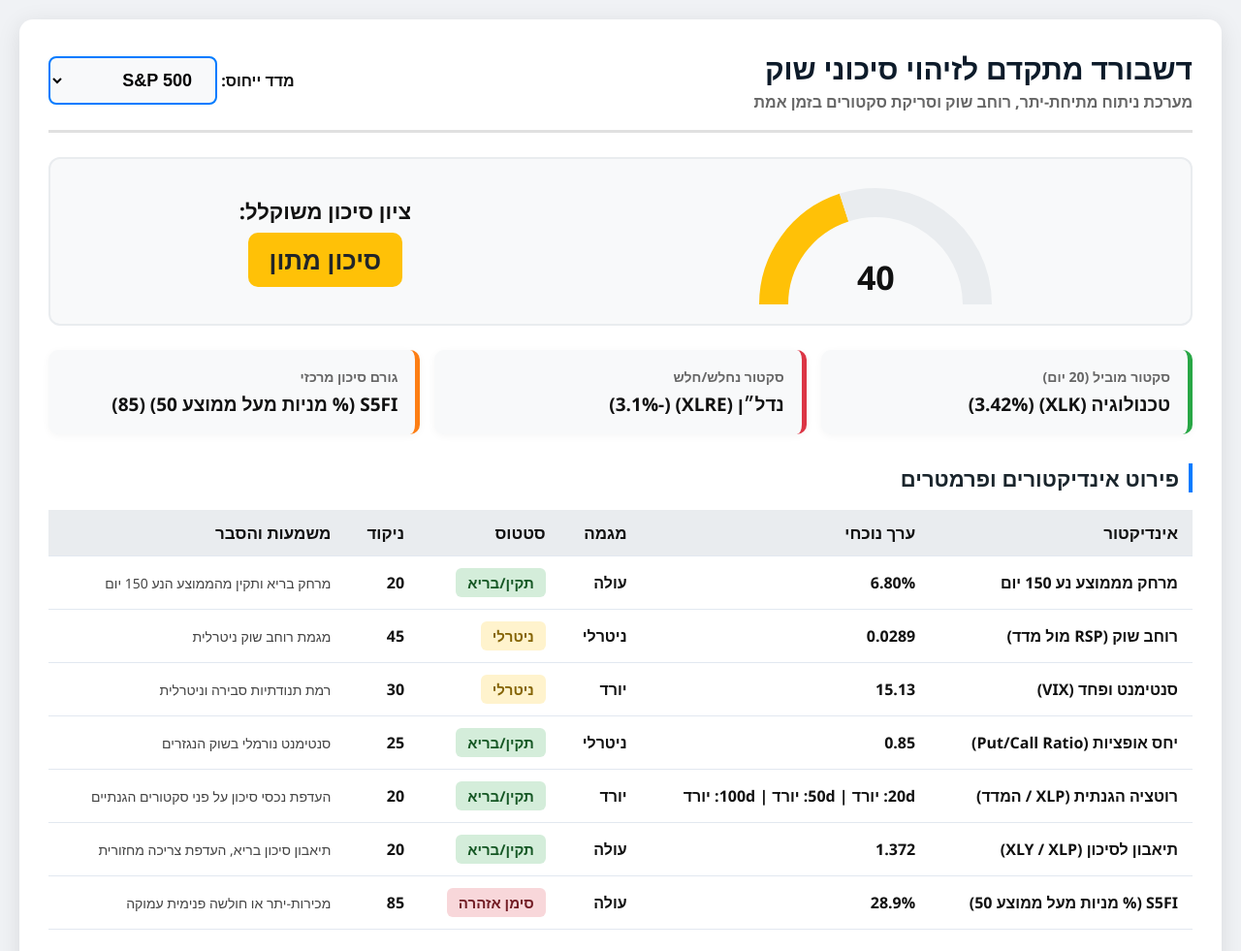
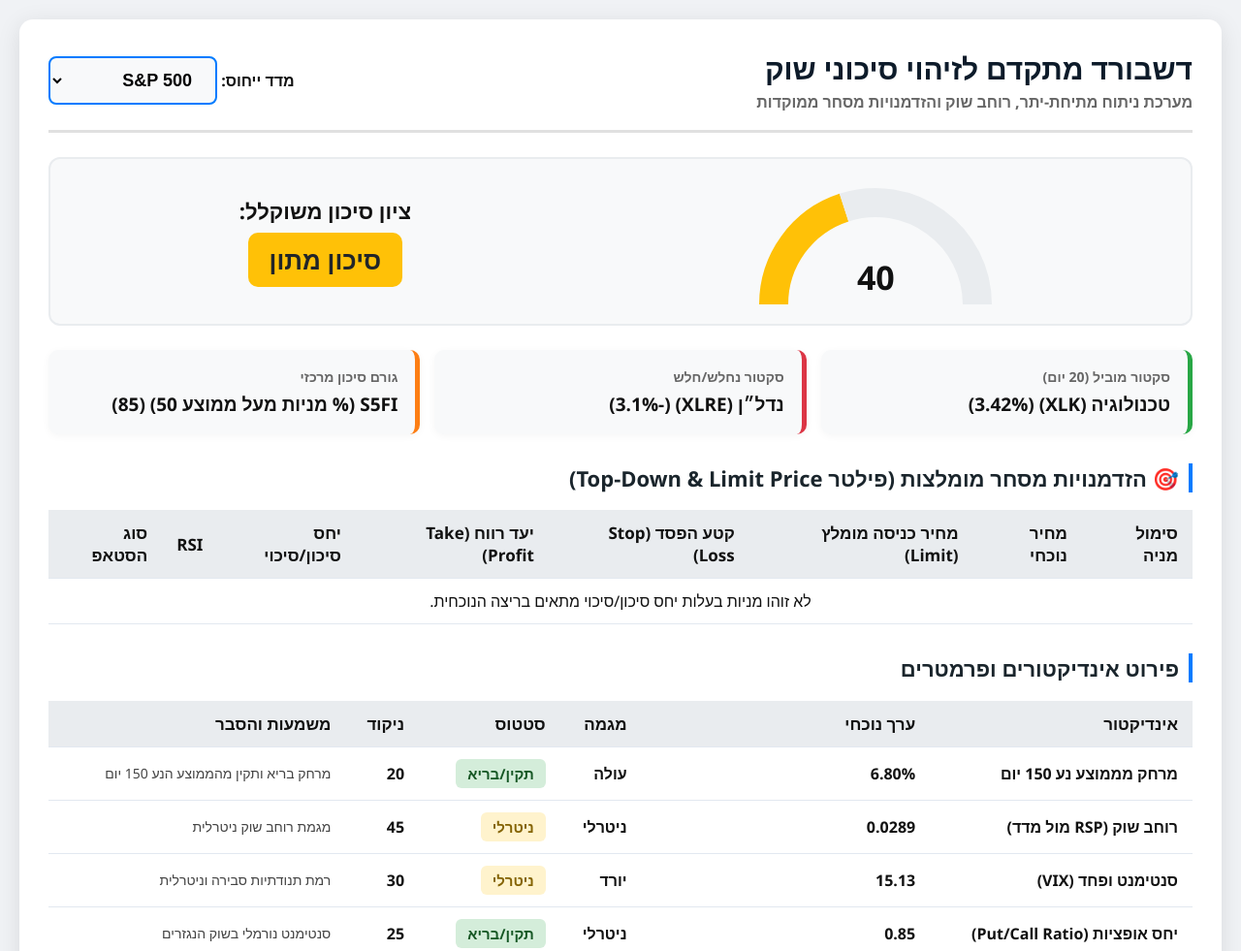
Before and after one commit to urieloffice-maker/stock-direction-change-dashboard, a plain HTML site: page index.html in a window 1280 px wide. Shown: the top 981 px of the page at 97% size. Drawn offline with nearby package versions, Linux system fonts and the light colour scheme.

Commit message:
Update index.html

```diff
--- a/index.html
+++ b/index.html
@@ -3,7 +3,7 @@
 <head>
     <meta charset="UTF-8">
     <meta name="viewport" content="width=device-width, initial-scale=1.0">
-    <title>דשבורד מתקדם לזיהוי סיכוני שוק</title>
+    <title>דשבורד מתקדם לזיהוי סיכוני שוק והזדמנויות</title>
     <script src="https://cdn.jsdelivr.net/npm/chart.js"></script>
     <style>
         body { font-family: 'Segoe UI', Arial, sans-serif; background-color: #f0f2f5; margin: 0; padding: 20px; color: #111; }
@@ -53,7 +53,7 @@
     <div class="header">
         <div>
             <h1>דשבורד מתקדם לזיהוי סיכוני שוק</h1>
-            <p style="margin: 3px 0 0 0; color: #666; font-weight: 600;">מערכת ניתוח מתיחת-יתר, רוחב שוק וסריקת סקטורים בזמן אמת</p>
+            <p style="margin: 3px 0 0 0; color: #666; font-weight: 600;">מערכת ניתוח מתיחת-יתר, רוחב שוק והזדמנויות מסחר ממוקדות</p>
         </div>
         <div>
             <label for="benchmarkSelect" style="font-size: 16px; font-weight: bold;">מדד ייחוס: </label>
@@ -95,6 +95,24 @@
             <p id="topRiskInd">--</p>
         </div>
     </div>
+
+    <!-- טבלת הזדמנויות מסחר מומלצות -->
+    <h2 class="section-title">🎯 הזדמנויות מסחר מומלצות (פילטר Top-Down & Limit Price)</h2>
+    <table>
+        <thead>
+            <tr>
+                <th>סימול מניה</th>
+                <th>מחיר נוכחי</th>
+                <th>מחיר כניסה מומלץ (Limit)</th>
+                <th>קטע הפסד (Stop Loss)</th>
+                <th>יעד רווח (Take Profit)</th>
+                <th>יחס סיכון/סיכוי</th>
+                <th>RSI</th>
+                <th>סוג הסטאפ</th>
+            </tr>
+        </thead>
+        <tbody id="stockOpportunitiesTable"></tbody>
+    </table>
 
     <h2 class="section-title">פירוט אינדיקטורים ופרמטרים</h2>
     <table>
@@ -210,7 +228,29 @@ function updateDashboard() {
 
     document.getElementById('conclusionText').innerText = data.conclusion;
 
-    // 3. חילוץ סקטורים מכל מקום אפשרי ב-JSON
+    // 3. טבלת מניות מומלצות לכניסה
+    const tbodyStocks = document.getElementById('stockOpportunitiesTable');
+    tbodyStocks.innerHTML = '';
+    const stocks = globalData.stock_opportunities || [];
+
+    if (stocks.length > 0) {
+        stocks.forEach(stk => {
+            tbodyStocks.innerHTML += `<tr>
+                <td><b>${stk.ticker}</b></td>
+                <td>$${stk.current_price}</td>
+                <td style="color:#28a745; font-weight:800;">$${stk.entry_limit}</td>
+                <td style="color:#dc3545; font-weight:800;">$${stk.stop_loss}</td>
+                <td style="color:#007bff; font-weight:800;">$${stk.target_price}</td>
+                <td><b>1:${stk.rr_ratio}</b></td>
+                <td>${stk.rsi}</td>
+                <td><span class="status-tag tag-healthy">${stk.setup_type}</span></td>
+            </tr>`;
+        });
+    } else {
+        tbodyStocks.innerHTML = '<tr><td colspan="8" style="text-align:center;">לא זוהו מניות בעלות יחס סיכון/סיכוי מתאים בריצה הנוכחית.</td></tr>';
+    }
+
+    // 4. סקטורים
     const sectorList = (data.sectors && data.sectors.length > 0) ? data.sectors : (globalData.global_sectors || []);
     const tbodySec = document.getElementById('sectorsTable');
     tbodySec.innerHTML = '';
@@ -235,14 +275,12 @@ function updateDashboard() {
                 <td><span class="status-tag ${tagClass}">${sec.status}</span></td>
             </tr>`;
         });
-    } else {
-        tbodySec.innerHTML = '<tr><td colspan="4" style="text-align:center;">לא נמצאו נתוני סקטורים בקובץ.</td></tr>';
     }
 
     const maxRiskInd = data.indicators.reduce((max, i) => i.score > max.score ? i : max, data.indicators[0]);
     document.getElementById('topRiskInd').innerText = maxRiskInd.name + ' (' + maxRiskInd.score + ')';
 
-    // 4. טבלת אינדיקטורים
+    // 5. אינדיקטורים
     const tbodyInd = document.getElementById('indicatorsTable');
     tbodyInd.innerHTML = '';
     data.indicators.forEach(ind => {
@@ -257,7 +295,7 @@ function updateDashboard() {
         </tr>`;
     });
 
-    // 5. גרף היסטוריה
+    // 6. גרפים
     if (data.history) {
         const histLabels = data.history.map(h => h.date);
         const histScores = data.history.map(h => h.score);
@@ -287,7 +325,6 @@ function updateDashboard() {
         });
     }
 
-    // 6. גרף RSP
     if (data.rsp_chart) {
         const labels = data.rsp_chart.map(d => d.date);
         const values = data.rsp_chart.map(d => d.ratio);
```
